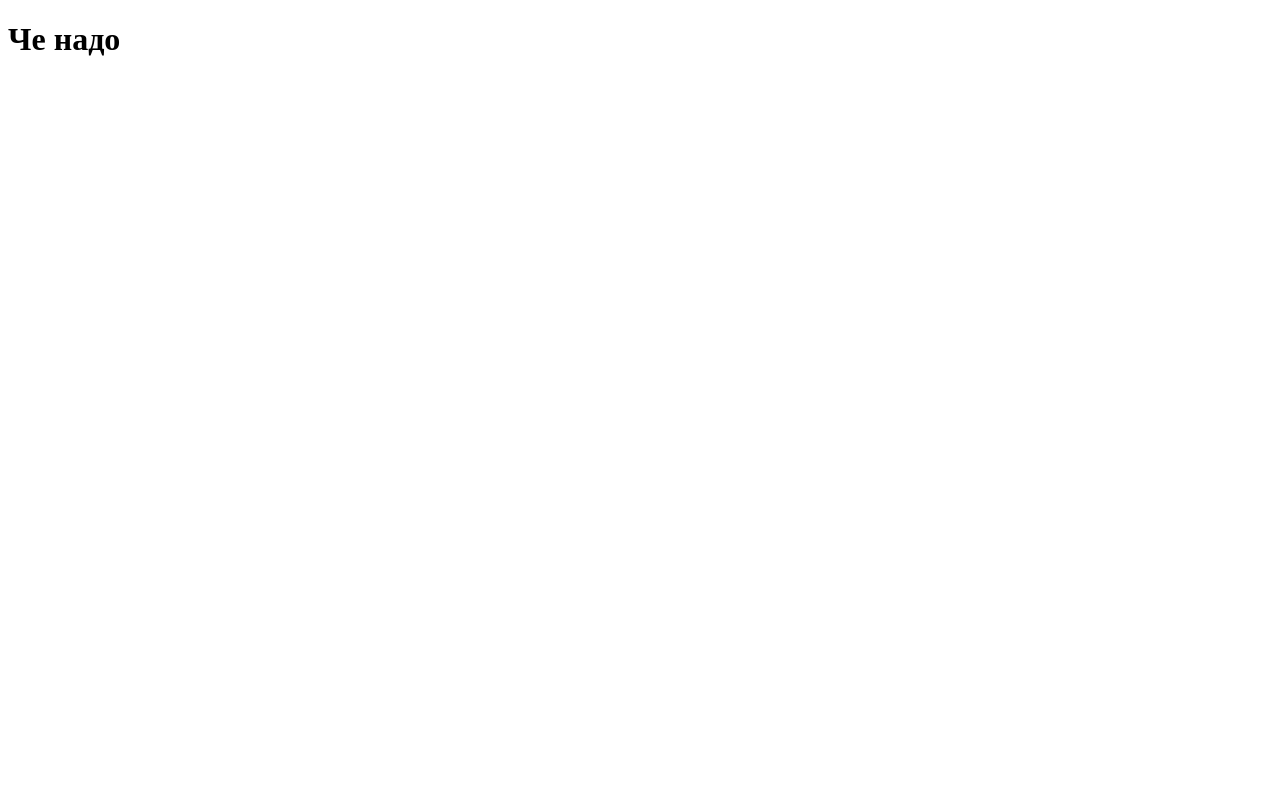
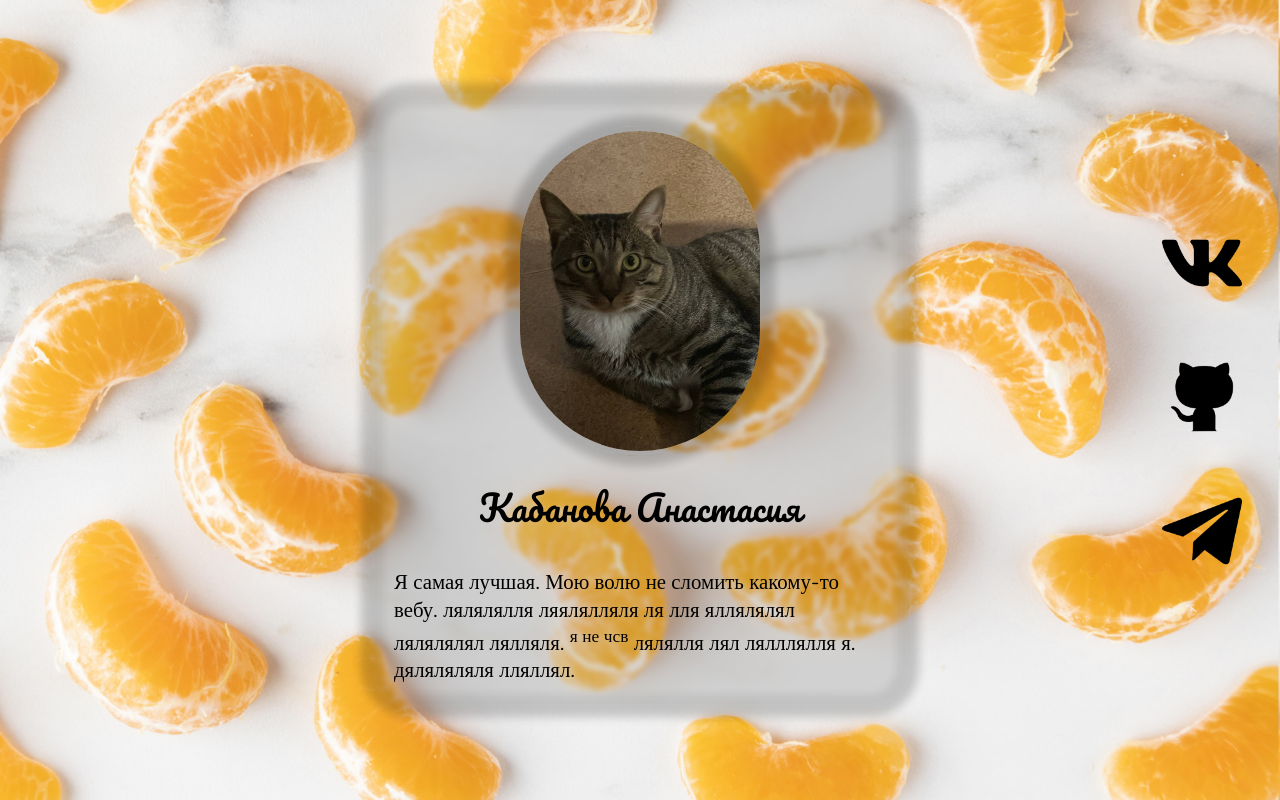
Before and after one commit to kabakovanastia/weblab2, a plain HTML site: page index.html in a window 1280 px wide. Drawn offline with nearby package versions, Linux system fonts and the light colour scheme.

Commit message:
create website

```diff
--- a/index.html
+++ b/index.html
@@ -4,11 +4,38 @@
 <head>
     <meta charset="UTF-8">
     <meta name="viewport" content="width=device-width, initial-scale=1.0">
+    <link rel="stylesheet" href="main.css">
     <title>Nananastya</title>
+
+    <link rel="preconnect" href="https://fonts.googleapis.com">
+    <link rel="preconnect" href="https://fonts.gstatic.com" crossorigin>
+    <link
+        href="https://fonts.googleapis.com/css2?family=Montserrat:ital,wght@0,100..900;1,100..900&family=Pacifico&display=swap"
+        rel="stylesheet">
+    <link
+        href="https://fonts.googleapis.com/css2?family=Montserrat:ital,wght@0,100..900;1,100..900&family=Nunito:ital,wght@0,200..1000;1,200..1000&family=Pacifico&display=swap"
+        rel="stylesheet">
 </head>
 
 <body>
-    <h1>Че надо</h1>
+    <!-- <header>
+        <a href="https://mesenev.ru/"><span>Лучший преподаватель</span></a>
+    </header> -->
+    <div class="main-conainer">
+        <div class="data-container">
+            <img src="photo.jpg" class="myphoto">
+            <h3 class="name">Кабанова Анастасия</h3>
+            <p class="aboutme">Я самая лучшая. Мою волю не сломить какому-то вебу. лялялялля ляялялляля ля лля
+                яллялялял лялялялял лялляля. <sup>я не чсв</sup> лялялля лял лялллялля я. дяляляляля лляллял.</p>
+        </div>
+    </div>
+    <footer>
+        <div class="link-container">
+            <a href="https://vk.com/chipichh"><img class="icons" src="vk.png"></a>
+            <a href="https://github.com/kabakovanastia"><img class="icons" src="github.png"></a>
+            <a href="https://t.me/nananasta"><img class="icons" src="telegram.png"></a>
+        </div>
+    </footer>
 </body>
 
 </html>
--- a/main.css
+++ b/main.css
@@ -0,0 +1,154 @@
+* {
+    margin: 0;
+    padding: 0;
+
+    font-family: "Nunito", serif;
+    font-weight: 400;
+    font-style: normal;
+}
+
+body {
+    height: 100vh;
+    width: 100vw;
+    overflow-y: hidden;
+
+    background-image: url('top-view-orange-slices.jpg');
+    background-position: 50% 50%;
+    background-repeat: no-repeat;
+    background-size: cover;
+}
+
+/* header {
+    position: absolute;
+
+    width: 100%;
+    max-height: 150px;
+    top: 0;
+
+    display: flex;
+    justify-content: end;
+    align-items: center;
+}
+
+header a {
+    margin: 15px;
+    margin-right: 30px;
+    padding: 10px;
+
+    text-align: center;
+    text-decoration: none;
+    color: #000000;
+
+    border: 3px solid #000000;
+    border-radius: 300px
+} */
+
+a img {
+    width: 35px;
+    height: 35px;
+}
+
+.main-conainer {
+    display: flex;
+    align-items: center;
+    justify-content: center;
+    height: 100%;
+}
+
+.data-container {
+    display: flex;
+    flex-direction: column;
+    align-items: center;
+
+    width: 40%;
+    padding: 10px;
+
+    border: 3px solid #0001;
+    border-radius: 40px;
+
+    background-color: #00000021;
+
+    box-shadow: 0 0 10px 10px #00000030, 0 0 10px 10px inset #00000014;
+
+    backdrop-filter: blur(2px);
+}
+
+.myphoto {
+    /* max-width: 10vw; */
+
+    height: 40vh;
+    width: auto;
+
+    border-radius: 1000px;
+    margin-bottom: 20px;
+    margin-top: 20px;
+
+    border: 5px solid #00000030;
+    box-shadow: 0 0 10px 10px #00000030;
+}
+
+.name {
+    margin-bottom: 20px;
+    font-size: 2.2rem;
+    text-align: center;
+
+    font-family: "Pacifico", serif;
+    font-weight: 400;
+    font-style: normal;
+}
+
+.aboutme {
+    font-size: 1.3rem;
+    padding: 10px;
+    /* margin-bottom: 30px; */
+
+    font-family: "Nunito", serif;
+    font-weight: 400;
+    font-style: normal;
+}
+
+footer {
+    position: absolute;
+
+    height: 100%;
+    right: 0;
+    top: 0;
+
+    display: flex;
+    justify-content: center;
+    align-items: center;
+
+    /* flex-direction: column; */
+
+    /* padding: 10px;
+
+    text-align: center;
+    text-decoration: none;
+    color: #000000;
+
+    border: 3px solid #000000;
+    border-radius: 300px */
+
+    padding-right: 3vw;
+}
+
+.link-container {
+    display: flex;
+    flex-direction: column;
+}
+
+.icons {
+    height: 10vh;
+    width: auto;
+    margin: 3vh 0;
+
+    transition: all 0.5s ease;
+}
+
+.icons:hover {
+    transform: scale(1.3);
+}
+
+/* .link-container {
+    display: flex;
+} */
```
Also changed, not shown: github.png (added), photo.jpg (added), telegram.png (added), top-view-orange-slices.jpg (added), vk.png (added).
